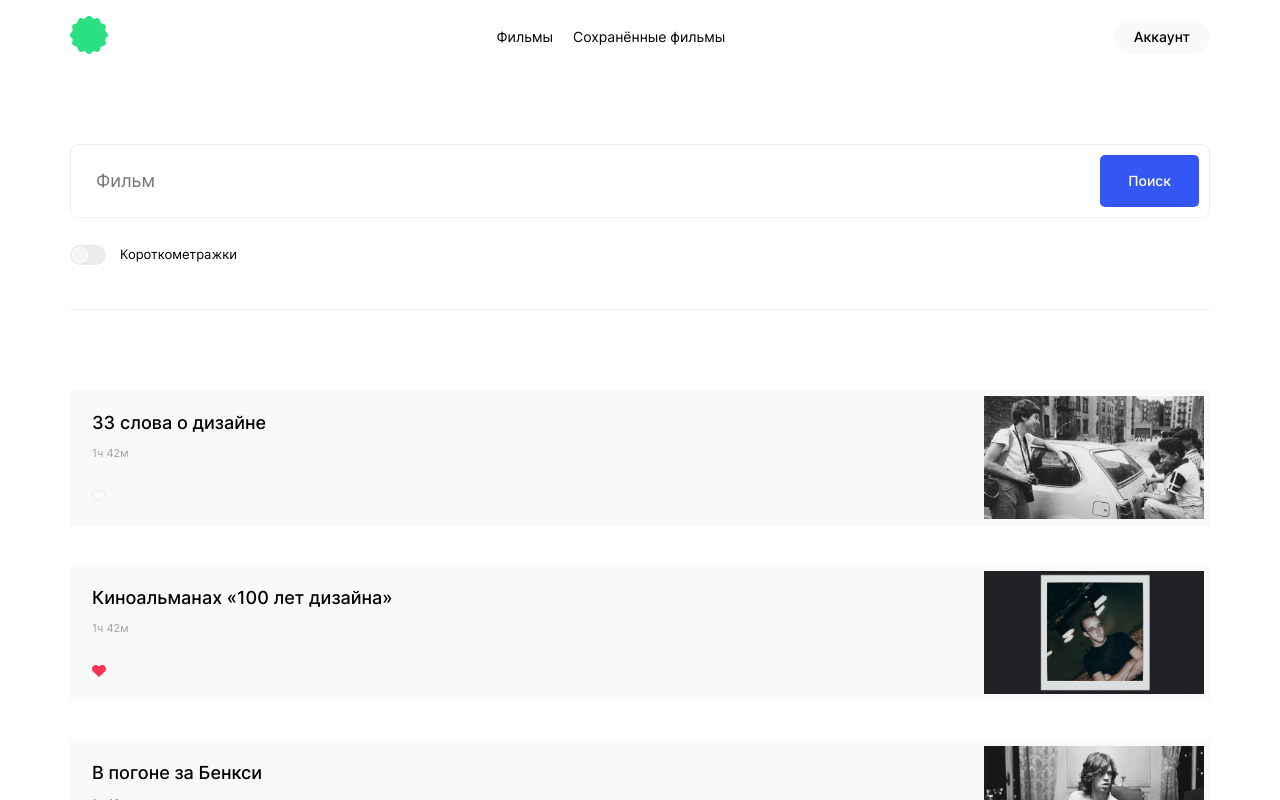
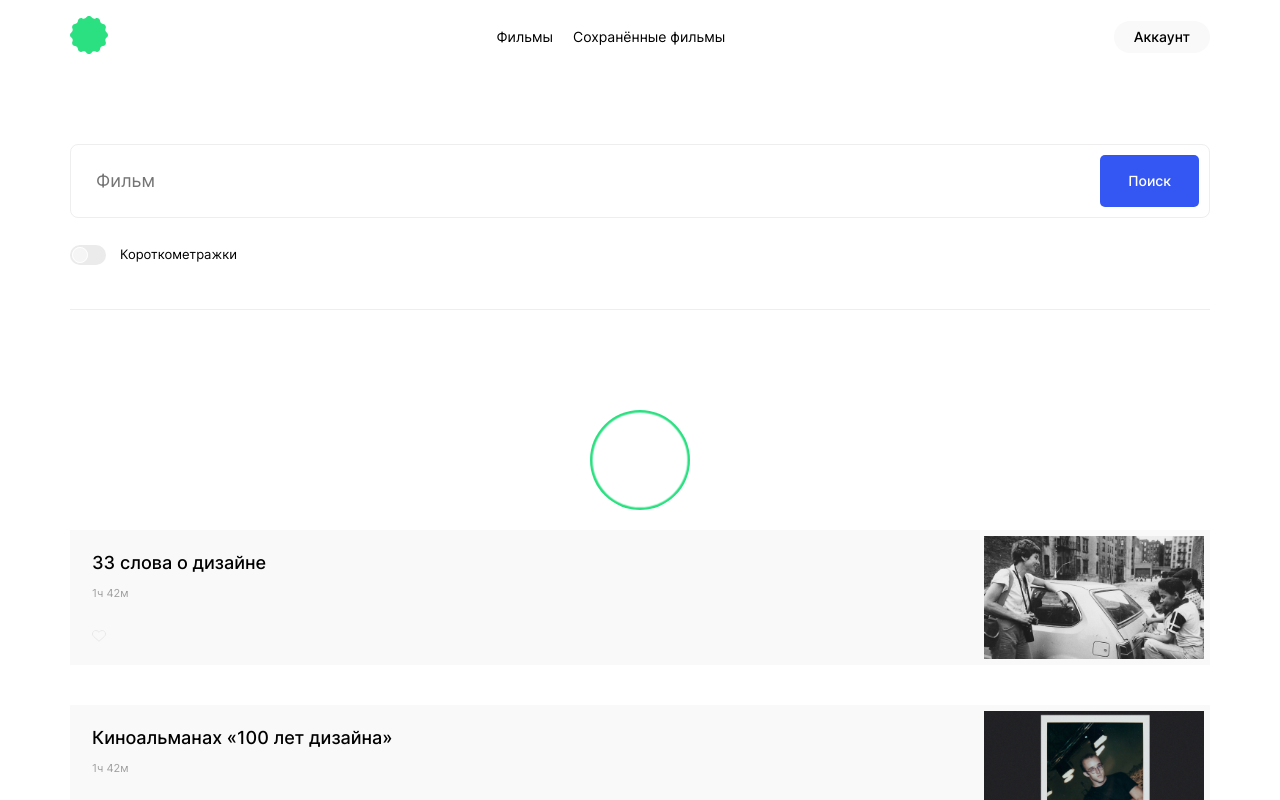
Before and after one commit to eugene-fox/movies-explorer-frontend, a React (Create React App) app: page /movies in a window 1280 px wide. Shown: the top 800 px of the page. Built offline with nearby package versions, Linux system fonts and the light colour scheme.

Commit message:
feat/ addaptive of ligin nad register page

```diff
--- a/src/components/Login/Login.css
+++ b/src/components/Login/Login.css
@@ -14,3 +14,16 @@
   width: 100%;
   max-width: 396px;
 }
+
+@media screen and (max-width: 768px) {
+
+}
+
+@media screen and (max-width: 480px) {
+  .login__container {
+    padding: 70px 30px 0;
+  }
+  .login__logo-wrapper {
+    align-self: center;
+  }
+}
--- a/src/components/Login/Login.jsx
+++ b/src/components/Login/Login.jsx
@@ -4,9 +4,9 @@ import { UserAuthForm } from '../UserAuthForm/UserAuthForm';
 
 export const Login = () => {
   return (
-    <section className="register">
-      <div className="register__container">
-        <ProjectLogo />
+    <section className="login">
+      <div className="login__container">
+        <div className="login__logo-wrapper"><ProjectLogo /></div>
         <UserAuthForm
           name="user-login-form"
           headerText="Рады видеть!"
--- a/src/components/MoviesCardList/MoviesCardList.jsx
+++ b/src/components/MoviesCardList/MoviesCardList.jsx
@@ -1,5 +1,6 @@
 import './MoviesCardList.css';
 import { MoviesCard } from '../MoviesCard/MoviesCard';
+import { Preloader } from '../Preloader/Preloader';
 
 import picUrl1 from '../../images/pic-1.jpg';
 import picUrl2 from '../../images/pic-2.jpg';
@@ -12,6 +13,7 @@ export const MoviesCardList = () => {
   return (
     <section className="movies-card-list">
       <div className="movies-card-list__container">
+        <Preloader />
         <ul className="movies-card-list__movies-card-wrapper">
           <MoviesCard
             imageUrl={picUrl1}
--- a/src/components/Preloader/Preloader.css
+++ b/src/components/Preloader/Preloader.css
@@ -0,0 +1,89 @@
+@keyframes preloader-inside-white {
+    0% {
+        -webkit-transform: scale(0, 0);
+        -moz-transform: scale(0, 0);
+        -ms-transform: scale(0, 0);
+        -o-transform: scale(0, 0);
+        transform: scale(0, 0);
+    }
+    100% {
+        -webkit-transform: scale(1, 1);
+        -moz-transform: scale(1, 1);
+        -ms-transform: scale(1, 1);
+        -o-transform: scale(1, 1);
+        transform: scale(1, 1);
+    }
+}
+
+@keyframes preloader-inside-red {
+    0% {
+        -webkit-transform: scale(0, 0);
+        -moz-transform: scale(0, 0);
+        -ms-transform: scale(0, 0);
+        -o-transform: scale(0, 0);
+        transform: scale(0, 0);
+    }
+    30% {
+        -webkit-transform: scale(0, 0);
+        -moz-transform: scale(0, 0);
+        -ms-transform: scale(0, 0);
+        -o-transform: scale(0, 0);
+        transform: scale(0, 0);
+    }
+    100% {
+        -webkit-transform: scale(1, 1);
+        -moz-transform: scale(1, 1);
+        -ms-transform: scale(1, 1);
+        -o-transform: scale(1, 1);
+        transform: scale(1, 1);
+    }
+}
+
+.preloader {
+    display: flex;
+    align-items: center;
+    justify-content: center;
+    width: 100%;
+    height: 100%;
+    /* z-index: 10; */
+    /* padding: 20px; */
+    padding: 20px 0 20px;
+}
+
+.preloader__container {
+    width: 100px;
+    height: 100px;
+    position: relative;
+}
+
+.preloader__round {
+    width: 100px;
+    height: 100px;
+    position: absolute;
+    top: 0;
+    left: 0;
+    background: #2BE080;
+    border-radius: 50px;
+}
+
+.preloader__round::after,
+.preloader__round::before {
+    content: '';
+    width: 100px;
+    height: 100px;
+    position: absolute;
+    top: 0;
+    left: 0;
+    border-radius: 50px;
+}
+
+.preloader__round::after {
+    background: white;
+    animation: preloader-inside-white 1s ease-in-out infinite;
+}
+
+.preloader__round::before {
+    /* z-index: 10; */
+    background: #2BE080;
+    animation: preloader-inside-red 1s ease-in-out infinite;
+}
--- a/src/components/Preloader/Preloader.jsx
+++ b/src/components/Preloader/Preloader.jsx
@@ -0,0 +1,12 @@
+import React from 'react'
+import './Preloader.css'
+
+export const Preloader = () => {
+    return (
+        <div className="preloader">
+            <div className="preloader__container">
+                <span className="preloader__round"></span>
+            </div>
+        </div>
+    )
+};
--- a/src/components/Profile/Profile.css
+++ b/src/components/Profile/Profile.css
@@ -93,3 +93,33 @@
   background: none;
   border: none;
 }
+
+@media screen and (max-width: 768px) {
+  .profile__container {
+    padding: 236px 0 0;
+  }
+  .profile__header {
+    margin-bottom: 96px;
+  }
+  .profile__edit-button {
+    margin-top: 173px;
+  }
+}
+
+@media screen and (max-width: 480px) {
+  .profile__container {
+    padding: 70px 30px 0;
+  }
+  .profile__header {
+    margin-bottom: 80px;
+  }
+  .profile__edit-button {
+    margin-top: 340px;
+    font-size: 12px;
+    line-height: 15px;
+  }
+  .profile__logout-button {
+    font-size: 12px;
+    line-height: 15px;
+  }
+}
--- a/src/components/ProjectLogo/ProjectLogo.jsx
+++ b/src/components/ProjectLogo/ProjectLogo.jsx
@@ -3,7 +3,7 @@ import headerLogoPath from '../../images/logo.svg';
 
 export const ProjectLogo = () => {
   return (
-    <a href="/">
+    <a className="" href="/">
           <img className="project-logo" src={headerLogoPath} alt="Логотип проекта Movies Explorer" />
     </a>
   )
--- a/src/components/Register/Register.css
+++ b/src/components/Register/Register.css
@@ -14,3 +14,16 @@
   width: 100%;
   max-width: 396px;
 }
+
+@media screen and (max-width: 768px) {
+
+}
+
+@media screen and (max-width: 480px) {
+  .register__container {
+    padding: 70px 30px 0;
+  }
+  .register__logo-wrapper {
+    align-self: center;
+  }
+}
--- a/src/components/Register/Register.jsx
+++ b/src/components/Register/Register.jsx
@@ -7,7 +7,7 @@ export const Register = () => {
   return (
     <section className="register">
       <div className="register__container">
-        <ProjectLogo />
+        <div className="register__logo-wrapper"><ProjectLogo /></div>
         <UserAuthForm
           name="user-register-form"
           headerText="Добро пожаловать!"
--- a/src/components/UserAuthForm/UserAuthForm.css
+++ b/src/components/UserAuthForm/UserAuthForm.css
@@ -120,3 +120,32 @@
 .user-auth-form__additional-link:hover {
   opacity: .7;
 }
+
+@media screen and (max-width: 768px) {
+  .user-auth-form__button {
+    margin: 221px 0 16px;
+  }
+}
+
+@media screen and (max-width: 480px) {
+  .user-auth-form {
+    width: 260px;
+    align-self: center;
+  }
+  .user-auth-form__header {
+    text-align: center;
+    margin-bottom: 80px;
+  }
+  .user-auth-form__button {
+    font-size: 12px;
+    line-height: 15px;
+  }
+  .user-auth-form__additional-text {
+    font-size: 12px;
+    line-height: 15px;
+  }
+  .user-auth-form__additional-link {
+    font-size: 12px;
+    line-height: 15px;
+  }
+}
```
